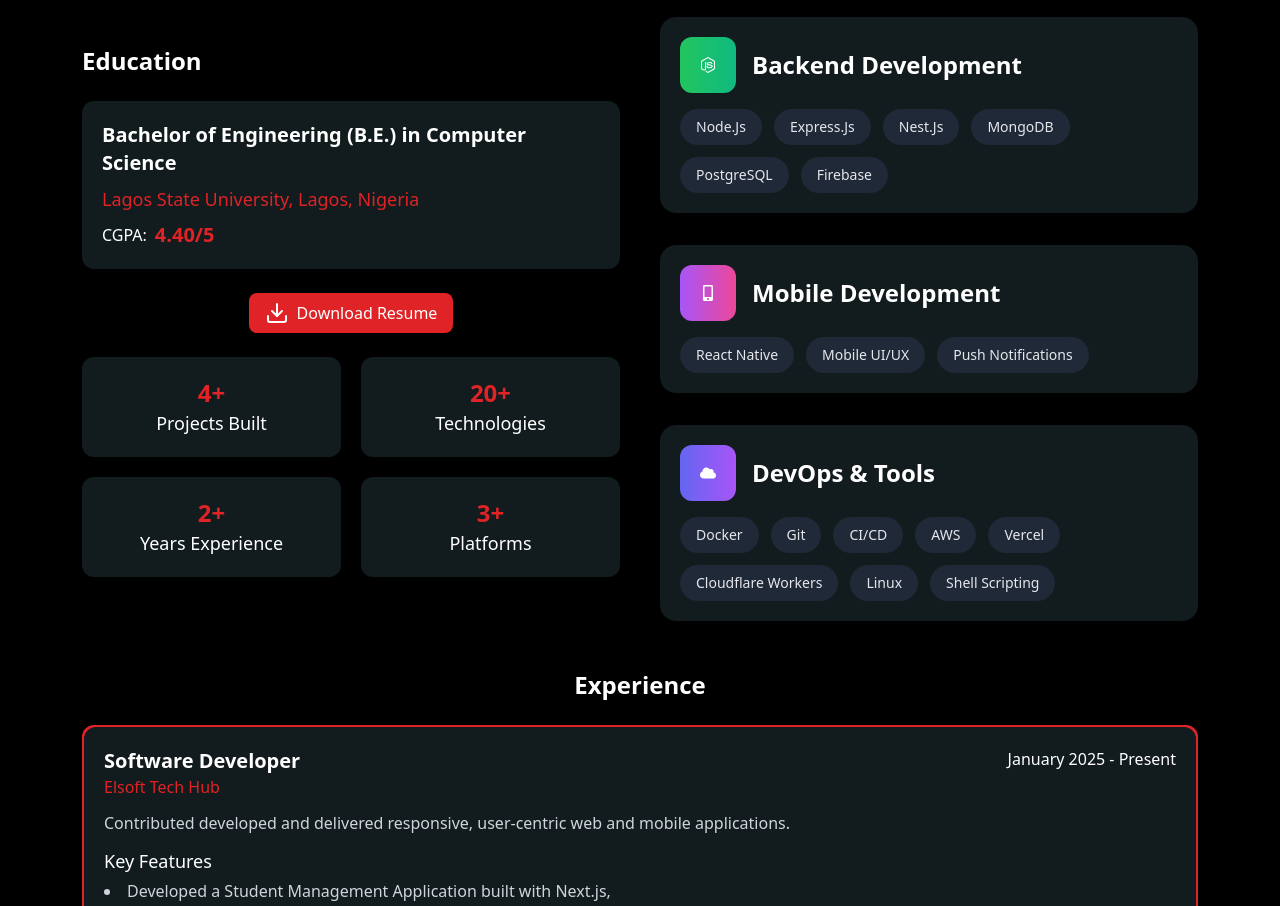
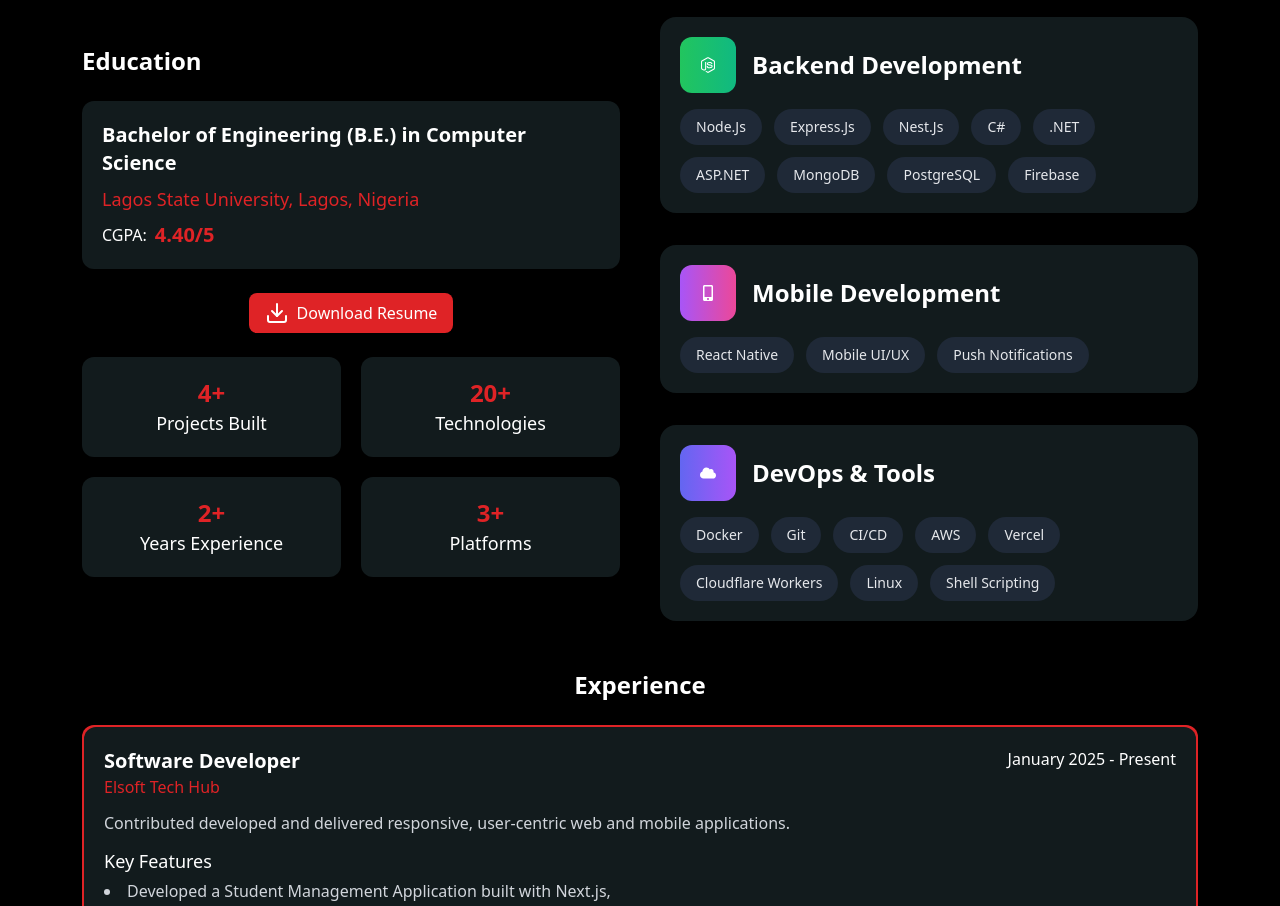
Before and after one commit to EseigbeSamuel/portfolio, a Next.js app: page / in a window 1280 px wide. Shown: the part 2434-3340 px from the top of the page. Built offline with nearby package versions, Linux system fonts and the light colour scheme.

Commit message:
ui fixes

```diff
--- a/src/data/data.tsx
+++ b/src/data/data.tsx
@@ -137,6 +137,9 @@ export const Skills: skillsProps[] = [
       "Node.js",
       "Express.js",
       "nest.js",
+      "C#",
+      ".NET",
+      "ASP.NET",
       "MongoDB",
       "PostgreSQL",
       "Firebase",
```
